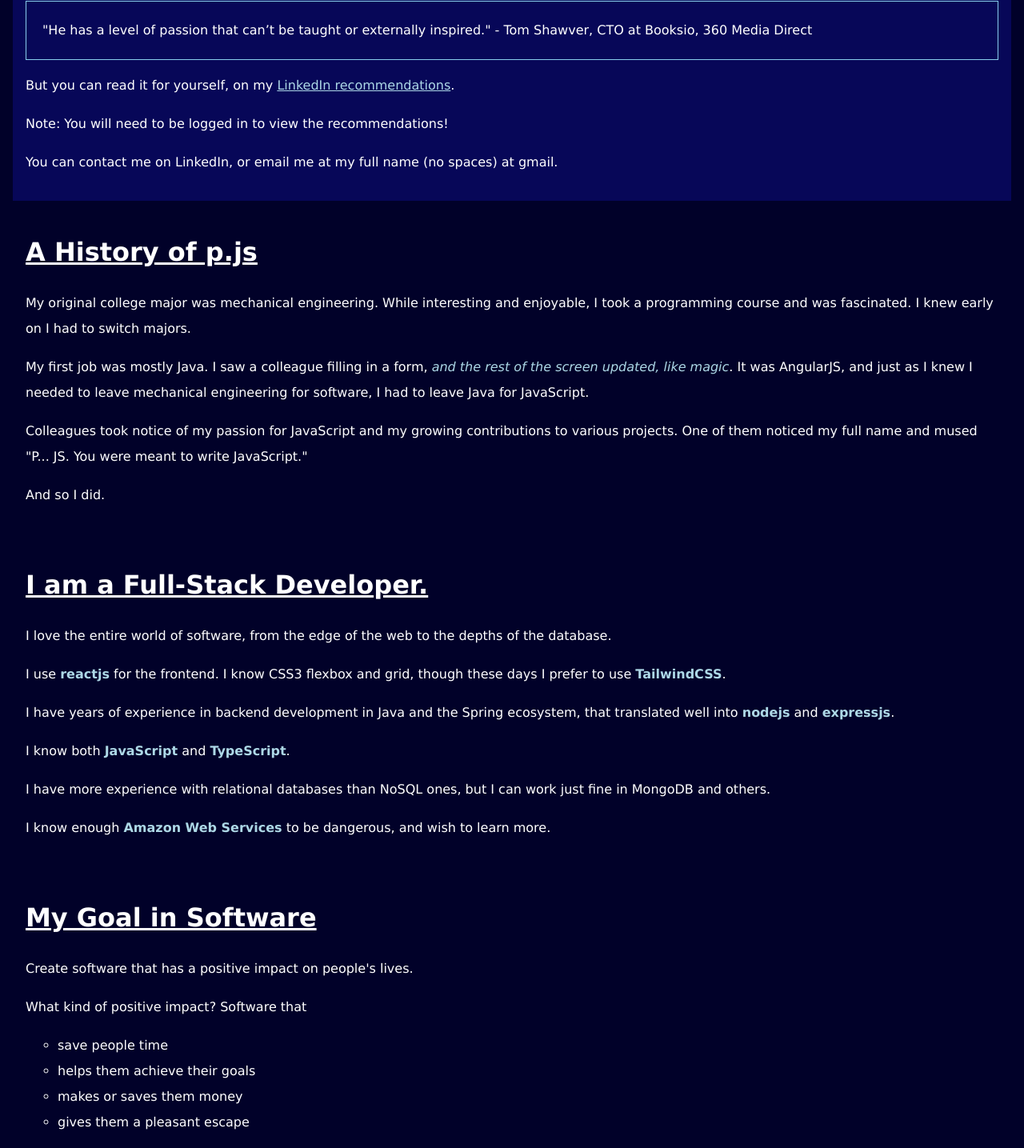
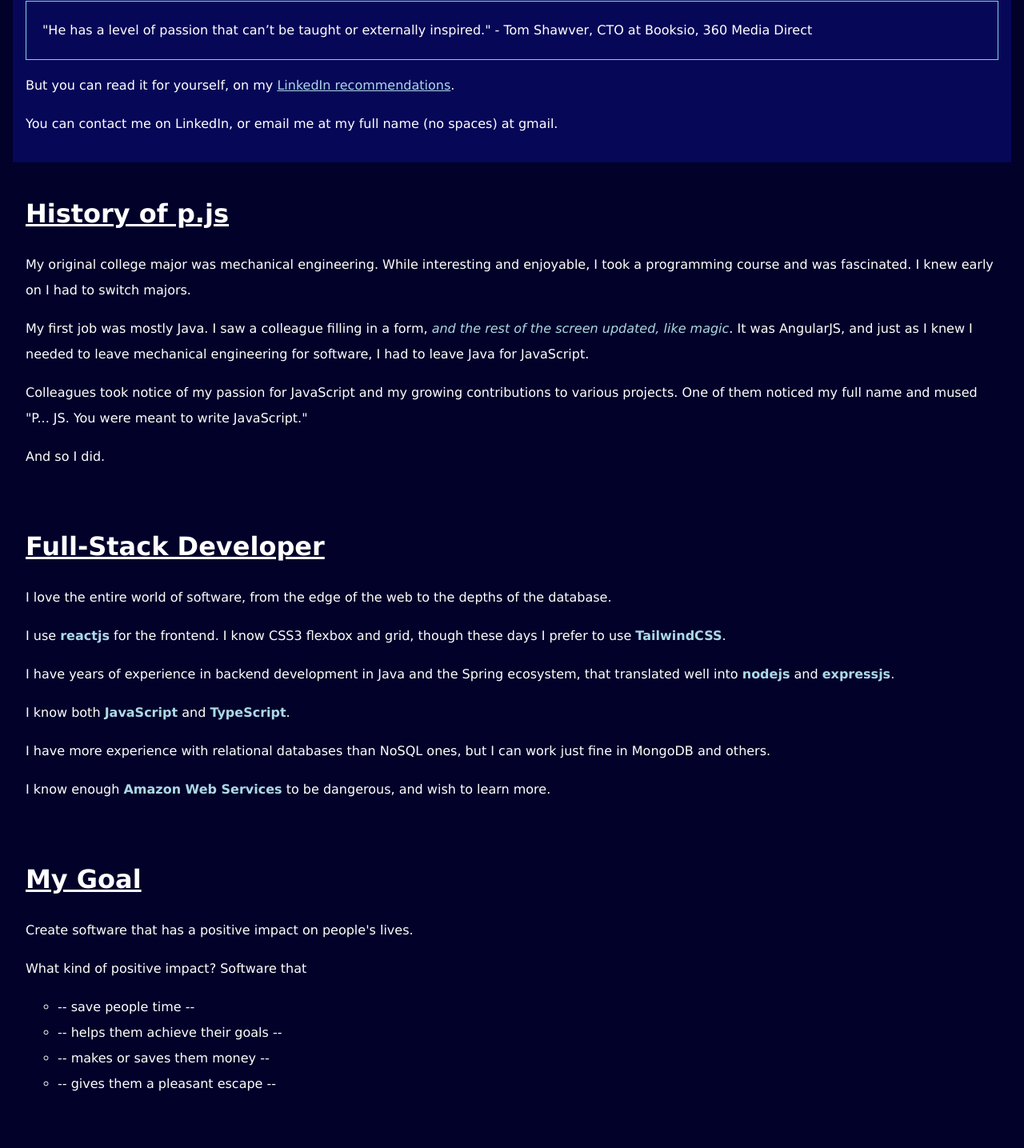
Before and after one commit to pauljstales/personalwebsitev2, a React (Create React App) app: page / in a window 1280 px wide. Shown: the part 885-2320 px from the top of the page at 80% size. Built offline with nearby package versions, Linux system fonts and the light colour scheme.

Commit message:
title adjustments

```diff
--- a/src/App/App.tsx
+++ b/src/App/App.tsx
@@ -35,12 +35,11 @@ function App() {
                     </a>
                     .
                 </p>
-                <p>Note: You will need to be logged in to view the recommendations!</p>
                 <p>You can contact me on LinkedIn, or email me at my full name (no spaces) at gmail.</p>
             </section>
 
             <header className='section'>
-                <h1>A History of p.js</h1>
+                <h1>History of p.js</h1>
                 <p>
                     My original college major was mechanical engineering. While interesting and enjoyable, I took a
                     programming course and was fascinated. I knew early on I had to switch majors.{' '}
@@ -57,7 +56,7 @@ function App() {
                 <p>And so I did.</p>
             </header>
             <section className='section'>
-                <h1>I am a Full-Stack Developer.</h1>
+                <h1>Full-Stack Developer</h1>
                 <p>I love the entire world of software, from the edge of the web to the depths of the database.</p>
                 <p>
                     I use <b>reactjs</b> for the frontend. I know CSS3 flexbox and grid, though these days I prefer to
@@ -79,18 +78,18 @@ function App() {
                 </p>
             </section>
             <section className='section'>
-                <h1>My Goal in Software</h1>
+                <h1>My Goal</h1>
                 <p>Create software that has a positive impact on people's lives.</p>
                 <p>What kind of positive impact? Software that</p>
                 <ul>
-                    <li>save people time</li>
-                    <li>helps them achieve their goals</li>
-                    <li>makes or saves them money</li>
-                    <li>gives them a pleasant escape</li>
+                    <li>-- save people time --</li>
+                    <li>-- helps them achieve their goals --</li>
+                    <li>-- makes or saves them money --</li>
+                    <li>-- gives them a pleasant escape --</li>
                 </ul>
             </section>
             <section className='section'>
-                <h1>What is it Like to Work with Me?</h1>
+                <h1>Working with Me</h1>
                 <p>My colleagues would describe me as passionate, thorough, and clear.</p>
                 <p>
                     But you can read it for yourself, on my{' '}
@@ -103,7 +102,6 @@ function App() {
                     </a>
                     .
                 </p>
-                <p>Note: You will need to be logged in to view the recommendations!</p>
             </section>
             <section className='section'>
                 <h1>Contact Me</h1>
```
